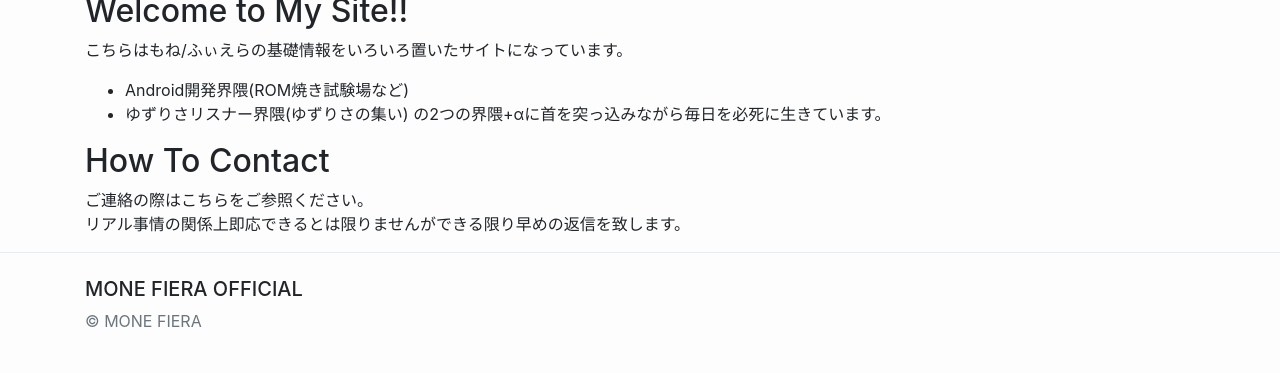
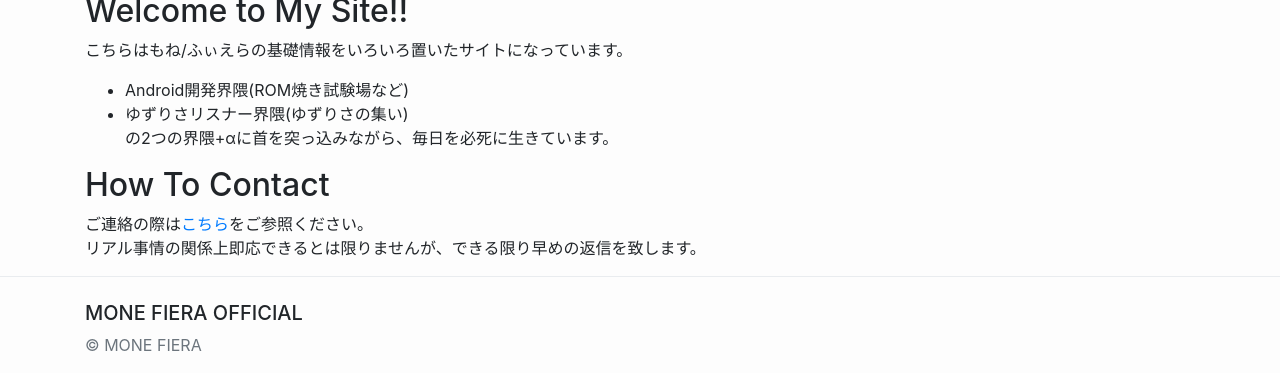
Before and after one commit to monefiera/monefiera.github.io, a Jekyll site: the page built from index.md, in a window 1280 px wide, cut to the strip 935-1308 px from the top of the page. Built offline with Jekyll 4.4.1, drawn with Linux system fonts in a browser that asks for light colours; before the commit the page ends 1284 px from its top, so only the background shows below that.

```diff
--- a/index.md
+++ b/index.md
@@ -8,9 +8,9 @@ layout: home
 ## Welcome to My Site!!
 こちらはもね/ふぃえらの基礎情報をいろいろ置いたサイトになっています。<br>
 - Android開発界隈(ROM焼き試験場など)
-- ゆずりさリスナー界隈(ゆずりさの集い)
-の2つの界隈+αに首を突っ込みながら毎日を必死に生きています。<br>
+- ゆずりさリスナー界隈(ゆずりさの集い)<br>
+の2つの界隈+αに首を突っ込みながら、毎日を必死に生きています。<br>
 
 ## How To Contact
-ご連絡の際はこちらをご参照ください。<br>
-リアル事情の関係上即応できるとは限りませんができる限り早めの返信を致します。<br>
+ご連絡の際は[こちら](https://monefiera.github.io/contact/)をご参照ください。<br>
+リアル事情の関係上即応できるとは限りませんが、できる限り早めの返信を致します。<br>
```
